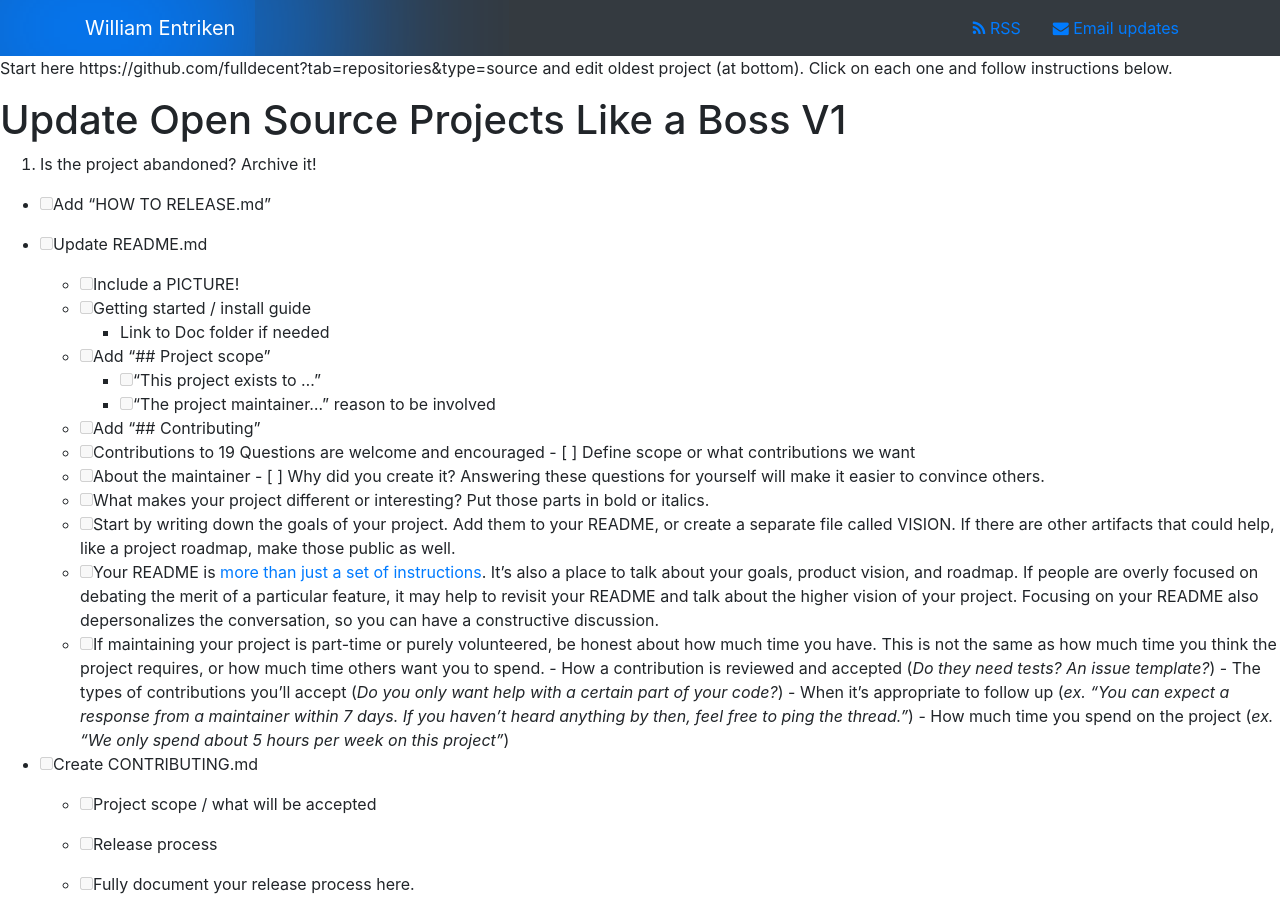
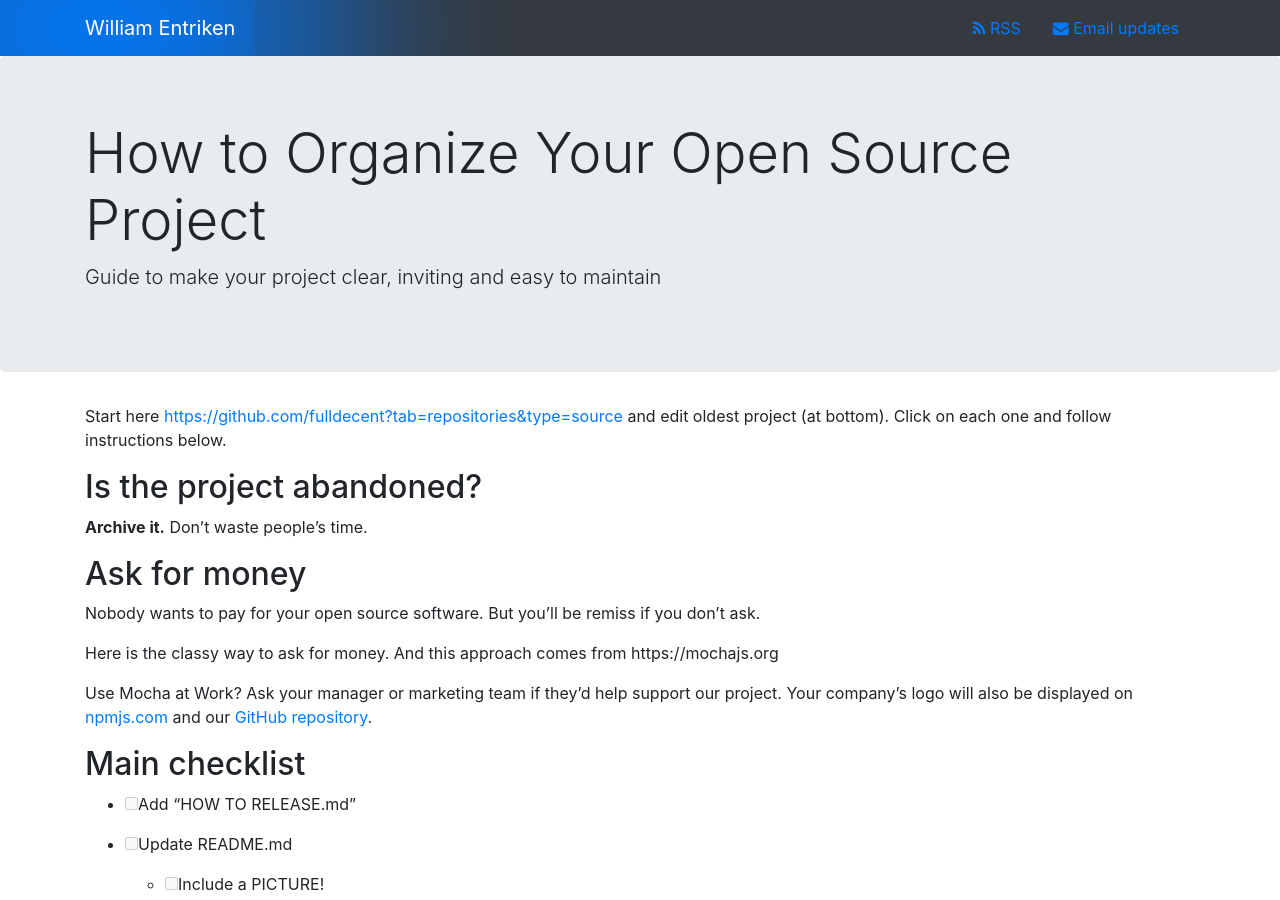
Before and after one commit to fulldecent/phor.net, a Jekyll site: the page built from guides/how-to-organize-your-open-source-project.md, in a window 1280 px wide and 900 px high. Built offline with Jekyll 4.4.1, drawn with Linux system fonts in a browser that asks for light colours; our own code applies the rules of GitHub Pages for plain Markdown files.

Commit message:
update article

```diff
--- /dev/null
+++ b/Gemfile
@@ -0,0 +1,3 @@
+source 'https://rubygems.org'
+
+gem 'github-pages', group: :jekyll_plugins
--- /dev/null
+++ b/_layouts/article.html
@@ -0,0 +1,20 @@
+---
+layout: page
+---
+{%- comment -%}
+
+Front matter variables:
+ - page.title (REQUIRED) -- how to refer to page
+ - page.subtitle (REQUIRED)
+
+{%- endcomment -%}
+<div class="jumbotron">
+  <div class="container">
+    <h1 class="display-4">{{ page.title | escape }}</h1>
+    <p class="lead">{{ page.subtitle | escape }}</p>
+  </div>
+</div>
+
+<div class="container">
+{{ content }}
+</div>
--- a/_layouts/page.html
+++ b/_layouts/page.html
@@ -21,7 +21,6 @@ layout: null
         <a class="mx-3 text-nowrap" href="reading-list.rss"><i class="fa fa-feed"></i> RSS</a>
         <a class="mx-3 text-nowrap" href="https://eepurl.com/c07Ft1"><i class="fa fa-envelope"></i> Email updates</a>
       </div>
-
     </nav>
 {{ content }}
 {% include google-analytics.html %}
--- a/_layouts/redirect.html
+++ b/_layouts/redirect.html
@@ -8,7 +8,7 @@ Front matter variables:
  - page.title (optional) -- how to refer to page
 
 {%- endcomment -%}
- <!doctype html lang="en">
+<!doctype html lang="en">
 <meta charset="utf-8">
 <meta http-equiv="refresh" content="1; url={{ page.redirect_target | escape }}">
 <script>
--- a/guides/how-to-organize-your-open-source-project.md
+++ b/guides/how-to-organize-your-open-source-project.md
@@ -1,8 +1,27 @@
-Start here https://github.com/fulldecent?tab=repositories&type=source and edit oldest project (at bottom). Click on each one and follow instructions below.
+---
+layout: article
+title: How to Organize Your Open Source Project
+subtitle: Guide to make your project clear, inviting and easy to maintain
+---
 
-# Update Open Source Projects Like a Boss V1
+Start here [https://github.com/fulldecent?tab=repositories&type=source](https://github.com/fulldecent?tab=repositories&type=source) and edit oldest project (at bottom). Click on each one and follow instructions below.
 
-1. Is the project abandoned? Archive it!
+## Is the project abandoned?
+
+**Archive it.** Don't waste people's time.
+
+## Ask for money
+
+Nobody wants to pay for your open source software. But you'll be remiss if you don't ask.
+
+Here is the classy way to ask for money. And this approach comes from https://mochajs.org
+
+> Use Mocha at Work? Ask your manager or marketing team if they’d help support our project. Your company’s logo will also be displayed on [npmjs.com]() and our [GitHub repository]().
+
+
+
+
+## Main checklist
 
 
 
```
Also changed, not shown: 1 other file.
